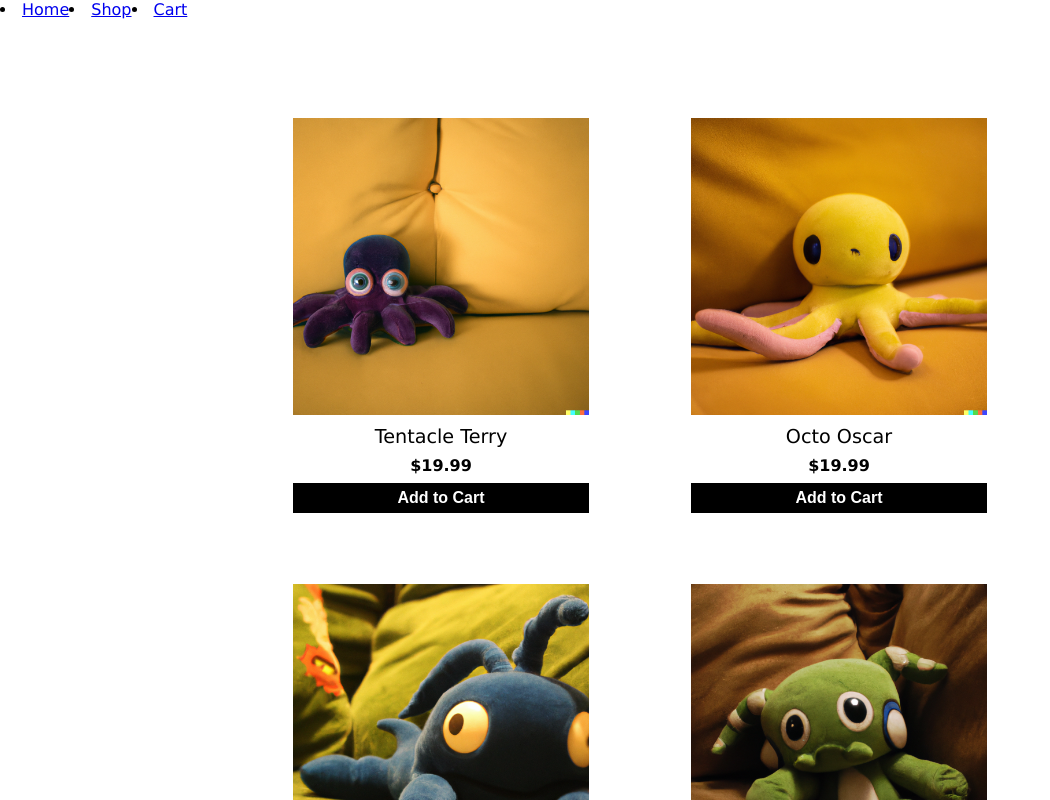
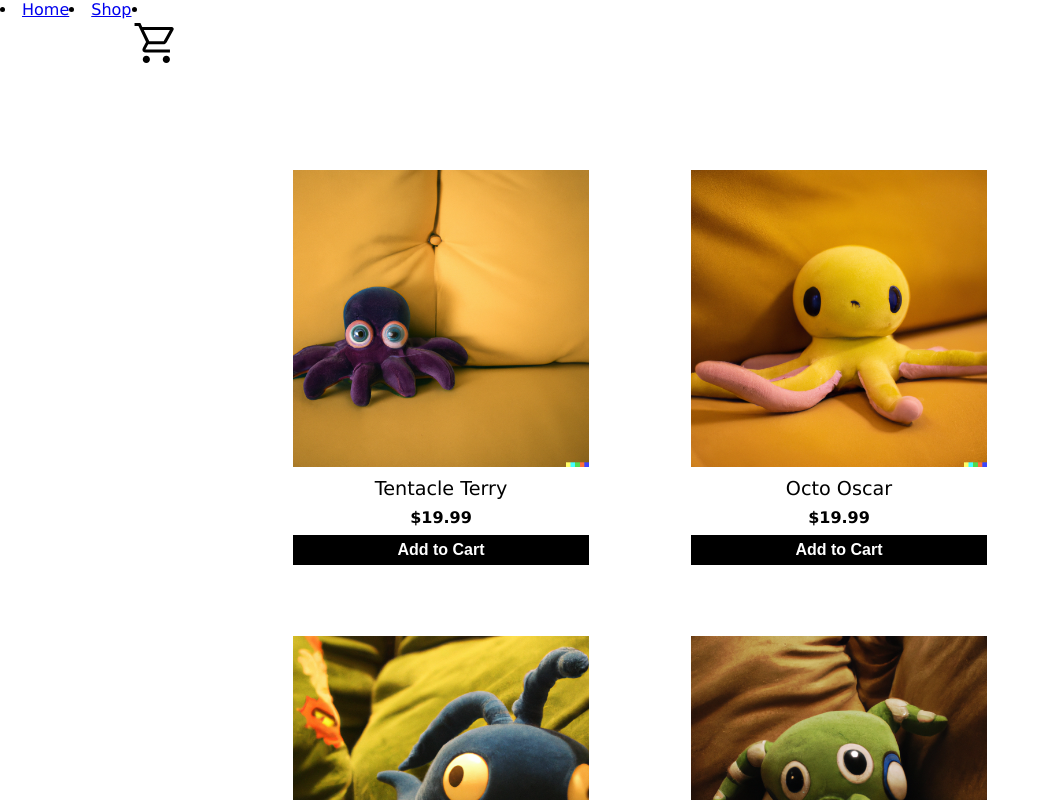
Before and after one commit to JingWei-S/odin-shopping, a React (Create React App) app: page /shop in a window 1280 px wide. Shown: the top 800 px of the page, without its empty margins (0-1050 px from the left). Built offline with nearby package versions, Linux system fonts and the light colour scheme.

Commit message:
add the cart num feature

```diff
--- a/src/App.css
+++ b/src/App.css
@@ -86,3 +86,21 @@
 nav {
   display: flex;
 }
+
+#cart {
+  position: relative;
+}
+
+#product-number {
+  position: absolute;
+  top: 25px;
+  left: 20px;
+  background-color: rgb(212, 154, 30);
+  color: white;
+  width: 1.6em;
+  height: 1.5em;
+  border-radius: 50%;
+  text-align: center;
+  padding-top: 0.1em;
+  font-weight: bold;
+}
--- a/src/App.js
+++ b/src/App.js
@@ -1,24 +1,54 @@
-import './App.css';
-import { Routes, Route, Link } from 'react-router-dom';
-import Home from './Components/Home';
-import Shop from './Components/Shop';
-import Cart from './Components/Cart';
-import Description from './Components/Description';
+import "./App.css";
+import { Routes, Route, Link } from "react-router-dom";
+import Home from "./Components/Home";
+import Shop from "./Components/Shop";
+import Cart from "./Components/Cart";
+import Description from "./Components/Description";
+import { useEffect, useState } from "react";
 
 function App() {
+  const [cartNum, setCartNum] = useState(0);
+
+  useEffect(() => {
+    const cardIconNum = document.querySelector("#product-number");
+    if (cartNum > 0) {
+      cardIconNum.style.display = "block";
+    } else {
+      cardIconNum.style.display = "none";
+    }
+  });
+
+
   return (
     <>
-    <nav>
-      <li><Link to="/">Home</Link></li>
-      <li><Link to="/shop">Shop</Link></li>
-      <li><Link to="/cart">Cart</Link></li>
-    </nav>
-    <Routes>
-      <Route path='/' element={<Home/>}/>
-      <Route path='/shop' element={<Shop/>}/>
-      <Route path='/cart' element={<Cart/>}/>
-      <Route path='/shop/product/:id' element={<Description/>}/>
-    </Routes>
+      <nav>
+        <li>
+          <Link to="/">Home</Link>
+        </li>
+        <li>
+          <Link to="/shop">Shop</Link>
+        </li>
+        <li>
+          <Link to="/cart">
+            <div id="cart">
+              <img
+                id="cart-icon"
+                src={process.env.PUBLIC_URL + "./img/shopping_cart.svg"}
+                alt="shopping cart icon"
+              />
+              <div id="product-number" style={{ display: "none" }}>
+                {cartNum}
+              </div>
+            </div>
+          </Link>
+        </li>
+      </nav>
+      <Routes>
+        <Route path="/" element={<Home />} />
+        <Route path="/shop" element={<Shop setCartNum={setCartNum} cartNum={cartNum}/>} />
+        <Route path="/cart" element={<Cart />} />
+        <Route path="/shop/product/:id" element={<Description />} />
+      </Routes>
     </>
   );
 }
--- a/src/Components/Card.js
+++ b/src/Components/Card.js
@@ -1,11 +1,12 @@
-import '../App.css';
-
+import "../App.css";
 
 const Card = (props) => {
+  const { toy_src, toy_id, toy_name, toy_price, setCartNum, cartNum } = props;
   const addToCart = () => {
-    console.log("Implement add to card function later.");
+    setCartNum(cartNum + 1);
+    console.log("add to cart");
   };
-  const { toy_src, toy_id, toy_name, toy_price } = props;
+
   return (
     <div className="product-display">
       <img
@@ -13,8 +14,8 @@ const Card = (props) => {
         src={process.env.PUBLIC_URL + toy_src}
         alt="A plush toy"
       />
-      <p className='toy-name'>{toy_name}</p>
-      <p className='toy-price'>{"$" + toy_price}</p>
+      <p className="toy-name">{toy_name}</p>
+      <p className="toy-price">{"$" + toy_price}</p>
       <button onClick={addToCart}>Add to Cart</button>
     </div>
   );
--- a/src/Components/Shop.js
+++ b/src/Components/Shop.js
@@ -1,5 +1,5 @@
 import Card from "./Card";
-const Shop = () => {
+const Shop = (props) => {
   const toys = [
     {
       src: "/img/Octupus 1.png",
@@ -50,6 +50,8 @@ const Shop = () => {
                 toy_id={toy.id}
                 toy_name={toy.name}
                 toy_price={toy.price}
+                setCartNum={props.setCartNum}
+                cartNum={props.cartNum}
               />
             );
           })}
```
Also changed, not shown: public/img/shopping_cart.svg (added).
